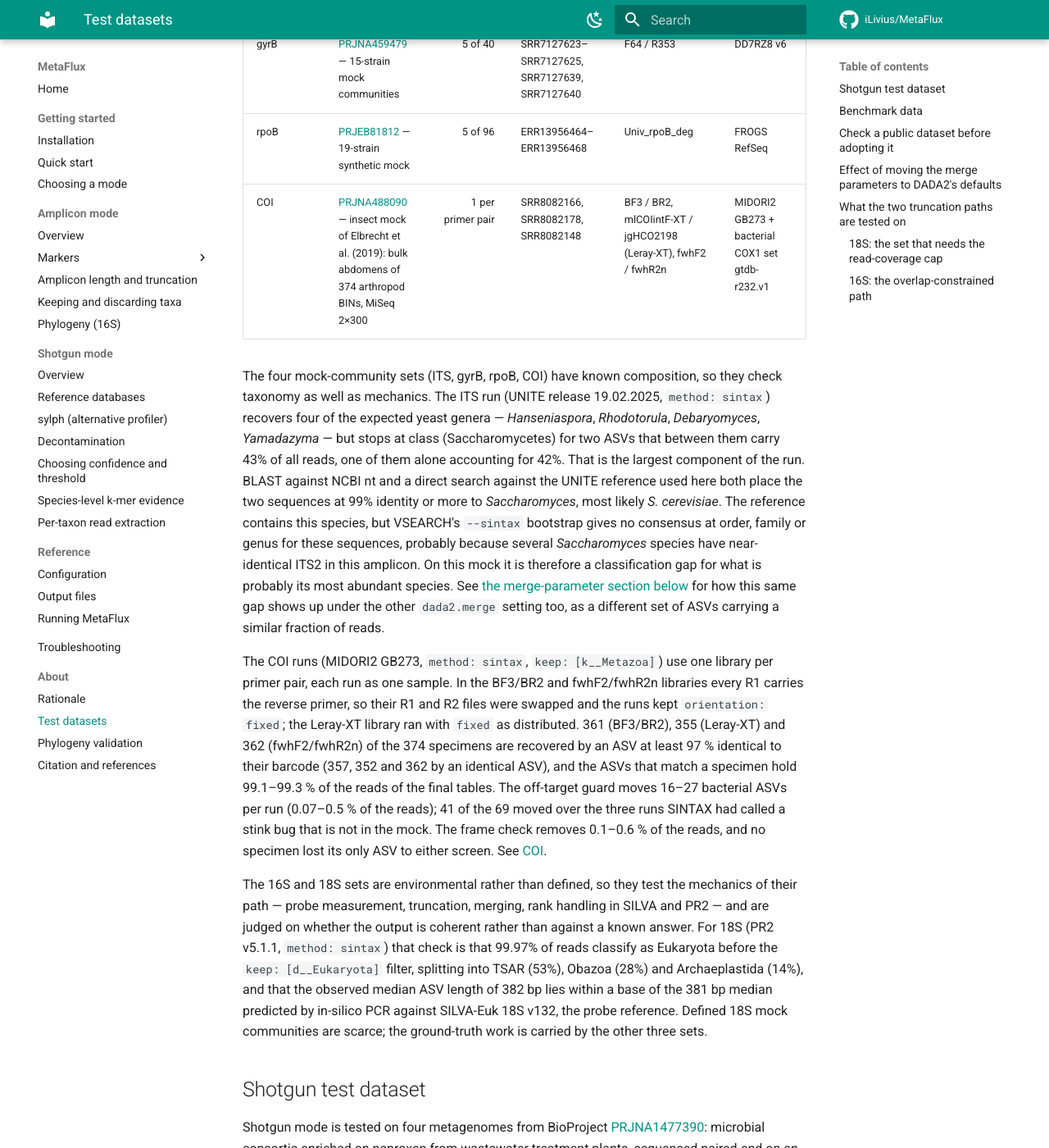
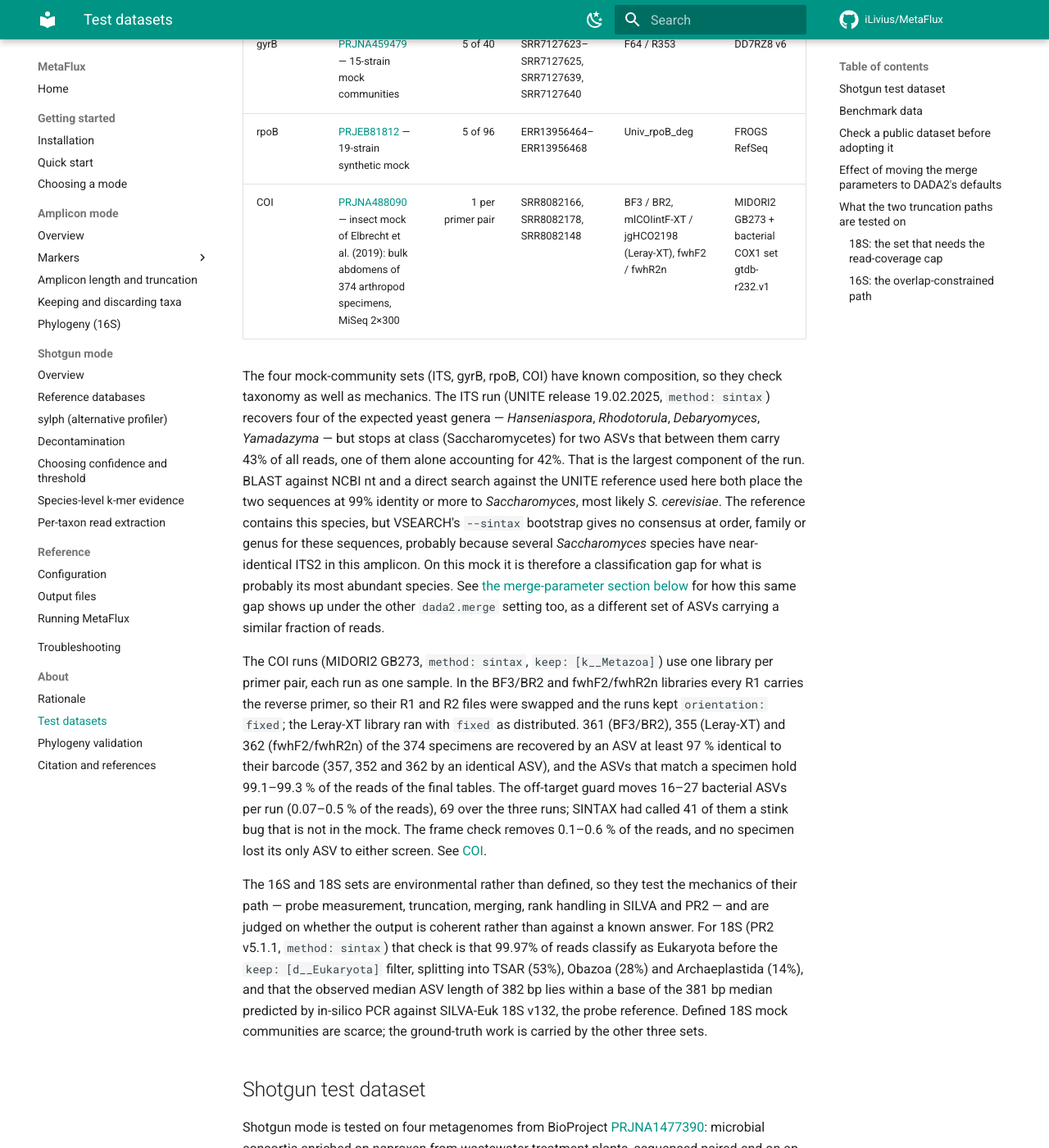
Before and after one commit to iLivius/MetaFlux, an MkDocs documentation site: the page built from docs/about/test-datasets.md, in a window 1280 px wide and 1400 px high, scrolled down 951 px. Shown: the whole window at 82% size. Built offline with MkDocs 1.6.1 and Material for MkDocs 9.7.7, drawn with Linux system fonts in a browser that asks for light colours; comment, search, counter and statistics services are not loaded.

Commit message:
COI docs: the Camponotus miss belongs to one library, and smaller corrections
- The COI page said that no BF3/BR2 ASV comes near the barcode of
  Camponotus pennsylvanicus while Leray-XT gives it 5,295 reads, "so the
  primers, not the detection limit, decide them". The project's own second
  BF3/BR2 library of the mock (SRR8082198) recovers the specimen with 633
  reads at 100 % identity (validation run bf3grad_fixed, ASV_174; V1b lists
  113 and 633 reads for it); the miss is a property of the SRR8082166
  library. The sentence now names the library and says that the PCR that
  made it, not DADA2's detection limit, decides such misses.
- The "Memory and time" row of the glance table was five lines of run
  counts and a provenance caveat; it is one line again, pointing to the
  resources table of the configuration reference, which keeps the measured
  times and the caveat.
- The sentence defining the run's reading frame and reference length is
  split in two.
- "374 arthropod BINs" (BOLD's word, never defined) becomes "374 arthropod
  specimens" on the COI page and the test-datasets page, as every other
  sentence about the mock says.
- The test-datasets page's sentence on the off-target guard had its words
  out of order ("41 of the 69 moved over the three runs SINTAX had called a
  stink bug"); recast.
- The bacterial COX1 page loses the calendar date of GTDB R232 (the release
  number identifies it; the docs carry no dates) and the note "Numbers will
  be assigned when these entries are added to Citation and references",
  which promised later editing on a public page; its reference list now
  opens as the COI page's does.
- config/config.yaml called the 8.4 GB of coi_screens "measured"; the COI
  page and the configuration reference were corrected to "approximate,
  noted during development, no benchmark file records it", and the template
  now agrees with them.

```diff
--- a/docs/about/test-datasets.md
+++ b/docs/about/test-datasets.md
@@ -22,7 +22,7 @@
 | 18S (V4) | [PRJDB12231](https://www.ncbi.nlm.nih.gov/bioproject/?term=PRJDB12231) — aquatic mesocosms ± calcined dolomite, MiSeq 2×300 | 4 | DRR316761–DRR316764 | TAReuk454FWD1 / TAReukREV3 | PR2 (SILVA-Euk probe) |
 | gyrB | [PRJNA459479](https://www.ncbi.nlm.nih.gov/bioproject/?term=PRJNA459479) — 15-strain mock communities | 5 of 40 | SRR7127623–SRR7127625, SRR7127639, SRR7127640 | F64 / R353 | DD7RZ8 v6 |
 | rpoB | [PRJEB81812](https://www.ebi.ac.uk/ena/browser/view/PRJEB81812) — 19-strain synthetic mock | 5 of 96 | ERR13956464–ERR13956468 | Univ_rpoB_deg | FROGS RefSeq |
-| COI | [PRJNA488090](https://www.ncbi.nlm.nih.gov/bioproject/?term=PRJNA488090) — insect mock of Elbrecht et al. (2019): bulk abdomens of 374 arthropod BINs, MiSeq 2×300 | 1 per primer pair | SRR8082166, SRR8082178, SRR8082148 | BF3 / BR2, mlCOIintF-XT / jgHCO2198 (Leray-XT), fwhF2 / fwhR2n | MIDORI2 GB273 + bacterial COX1 set gtdb-r232.v1 |
+| COI | [PRJNA488090](https://www.ncbi.nlm.nih.gov/bioproject/?term=PRJNA488090) — insect mock of Elbrecht et al. (2019): bulk abdomens of 374 arthropod specimens, MiSeq 2×300 | 1 per primer pair | SRR8082166, SRR8082178, SRR8082148 | BF3 / BR2, mlCOIintF-XT / jgHCO2198 (Leray-XT), fwhF2 / fwhR2n | MIDORI2 GB273 + bacterial COX1 set gtdb-r232.v1 |
 
 The four mock-community sets (ITS, gyrB, rpoB, COI) have known composition, so they check
 taxonomy as well as mechanics. The ITS run (UNITE release 19.02.2025, `method: sintax`)
@@ -47,8 +47,8 @@
 (BF3/BR2), 355 (Leray-XT) and 362 (fwhF2/fwhR2n) of the 374 specimens are recovered by an
 ASV at least 97 % identical to their barcode (357, 352 and 362 by an identical ASV), and
 the ASVs that match a specimen hold 99.1–99.3 % of the reads of the final tables. The
-off-target guard moves 16–27 bacterial ASVs per run (0.07–0.5 % of the reads); 41 of
-the 69 moved over the three runs SINTAX had called a stink bug that is not in the mock.
+off-target guard moves 16–27 bacterial ASVs per run (0.07–0.5 % of the reads), 69 over
+the three runs; SINTAX had called 41 of them a stink bug that is not in the mock.
 The frame check removes 0.1–0.6 % of the reads, and no specimen lost its only ASV to
 either screen. See [COI](../amplicon/markers/coi.md#validation).
 
```
Also changed, not shown: docs/amplicon/markers/bacterial-cox1.md (+3 -3 lines), docs/amplicon/markers/coi.md (+15 -11 lines), 1 other file.
